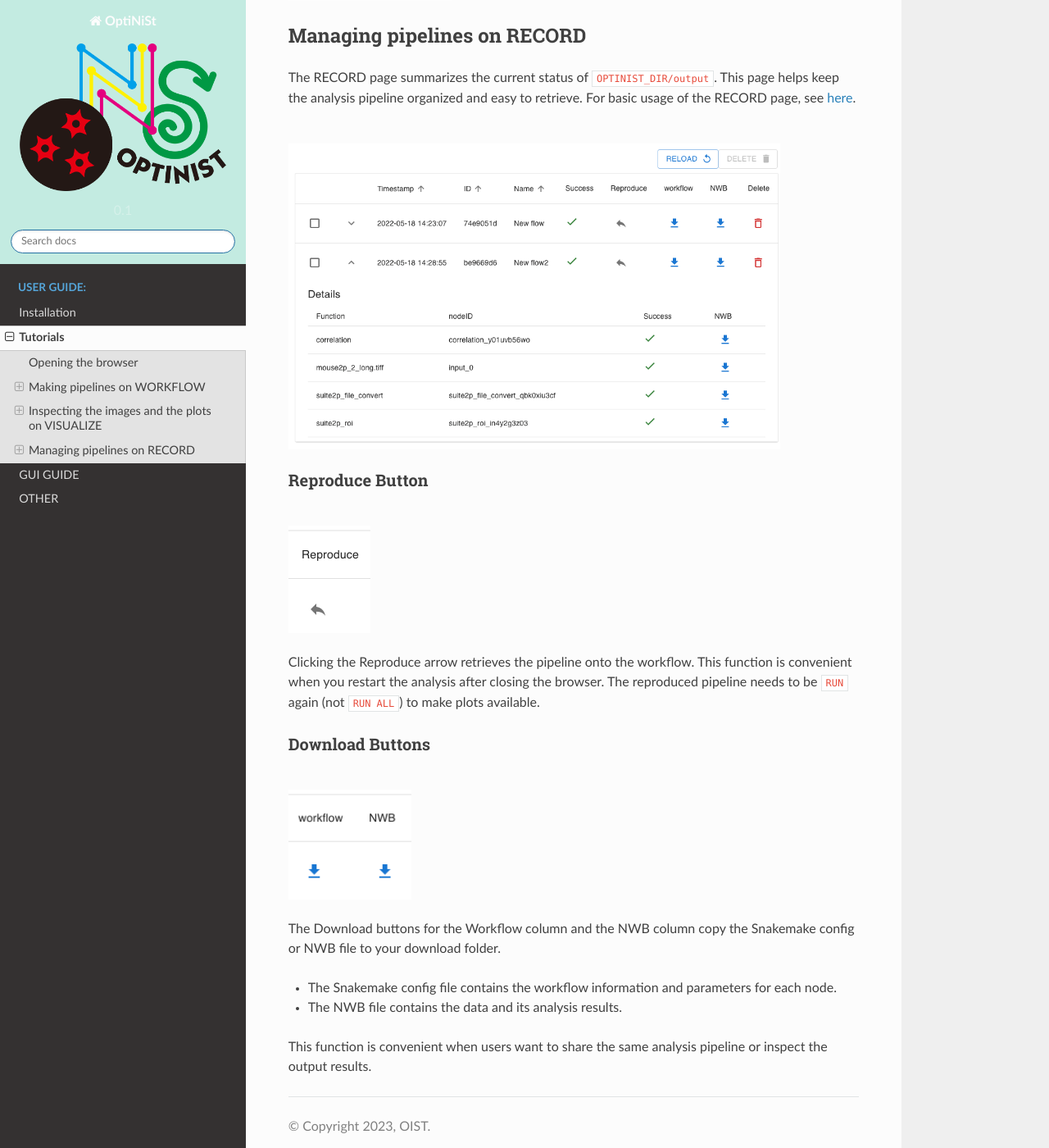
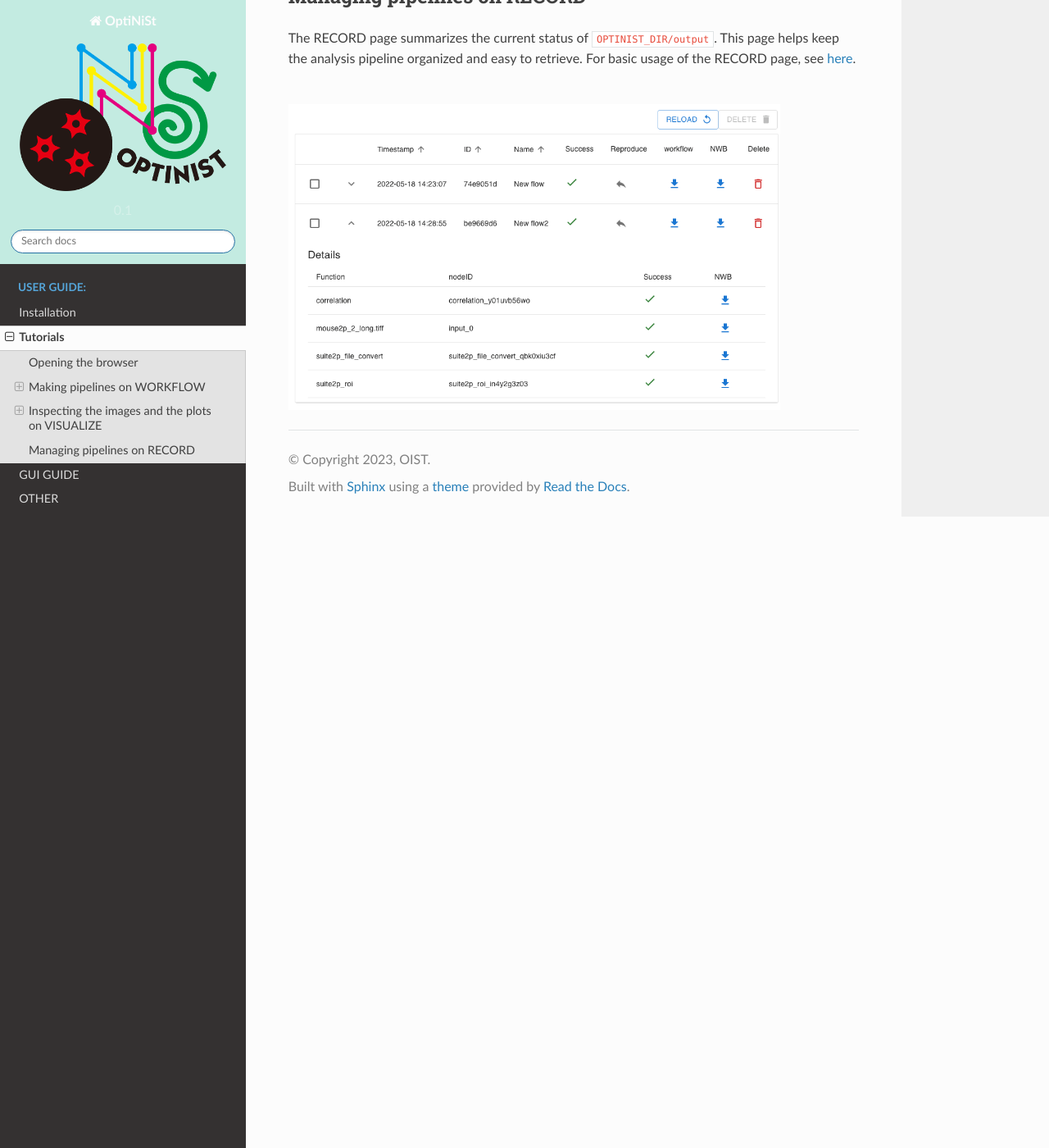
Before and after one commit to oist/optinist, a Sphinx documentation site: the page built from docs/tutorials.md, in a window 1280 px wide and 1400 px high, scrolled down 15591 px. Shown: the whole window at 82% size. Built offline with Sphinx 7.4.7 and the Read the Docs theme 2.0.0, drawn with Linux system fonts in a browser that asks for light colours; some of the changed text lies outside the part shown.

Commit message:
Update tutorials.md

```diff
--- a/docs/tutorials.md
+++ b/docs/tutorials.md
@@ -22,8 +22,6 @@
   * [Editing ROI](#editing-roi)
   * [Savind plots](#savind-plots)
 * [Managing pipelines on RECORD](#managing-pipelines-on-record)
-  * [Reproduce Button](#reproduce-button)
-  * [Download Buttons](#download-buttons)
 
 ## Opening the browser
 To start OptiNiSt, follow these steps:
@@ -347,26 +345,3 @@
 <p align="left">
 <img width="600px" src="./_static/tutorials/fig40_recordall.png" alt="Whole" />
 </p>
-
-### Reproduce Button
-
-<br>
-<p align="left">
-<img width="100px" src="./_static/tutorials/fig41_reproduce.png" alt="Whole" />
-</p>
-
-Clicking the Reproduce arrow retrieves the pipeline onto the workflow. This function is convenient when you restart the analysis after closing the browser. The reproduced pipeline needs to be `RUN` again (not `RUN ALL`) to make plots available.
-
-### Download Buttons
-
-<br>
-<p align="left">
-<img width="150px" src="./_static/tutorials/fig42_workflownwb.png" alt="Whole" />
-</p>
-
-The Download buttons for the Workflow column and the NWB column copy the Snakemake config or NWB file to your download folder.
-
-- The Snakemake config file contains the workflow information and parameters for each node.
-- The NWB file contains the data and its analysis results.
-
-This function is convenient when users want to share the same analysis pipeline or inspect the output results.
```
